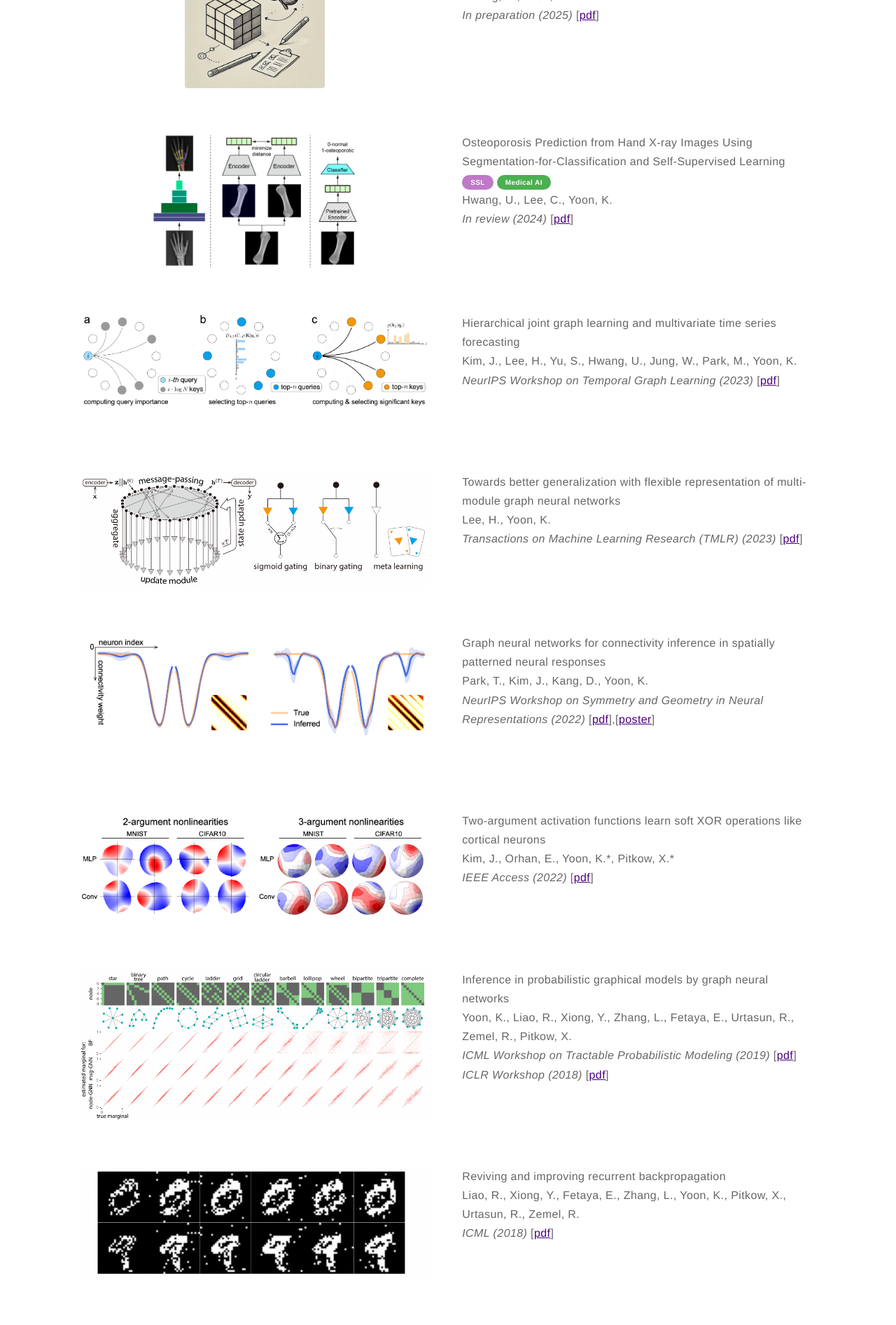
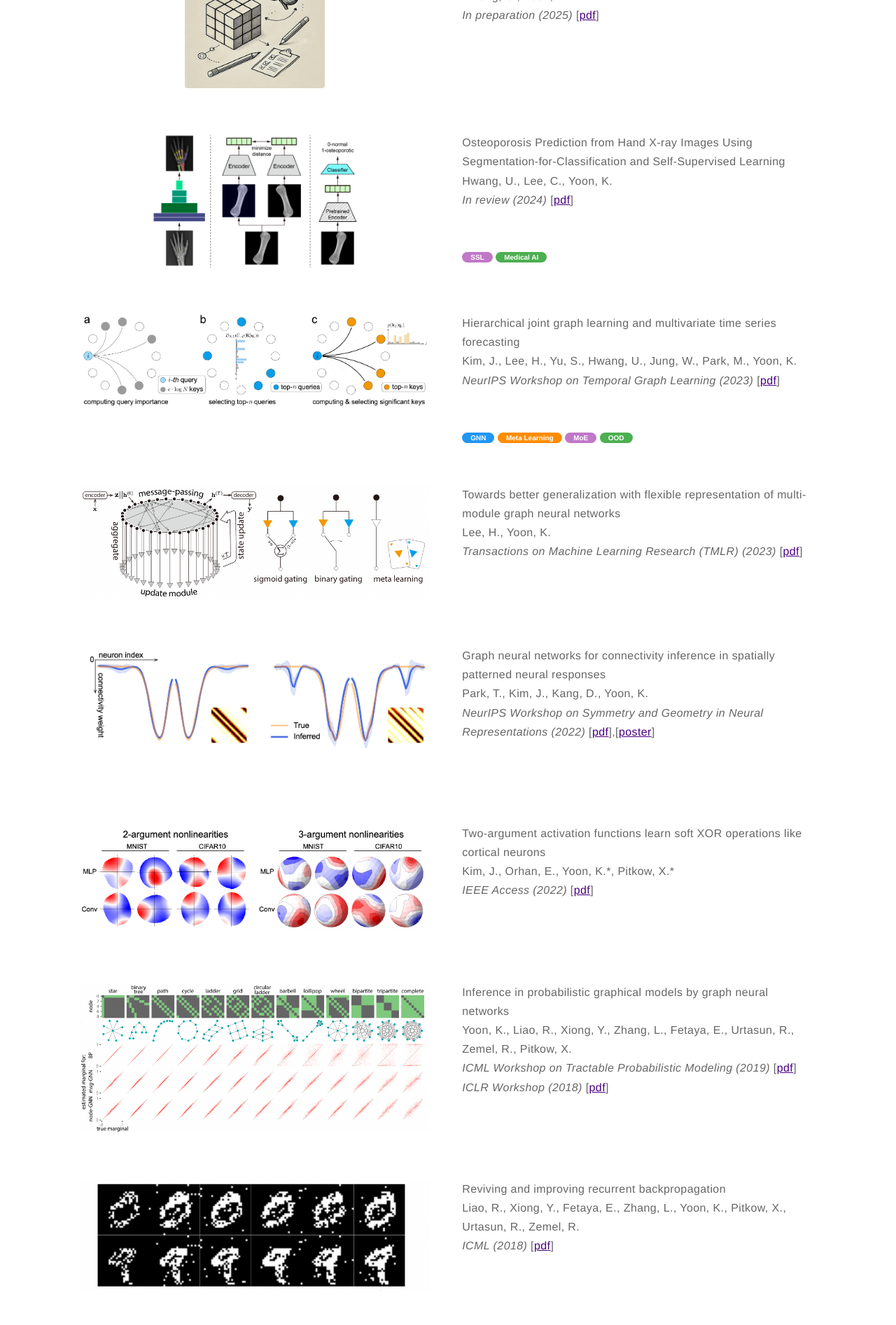
Before and after one commit to kijungyoon/kijungyoon.github.io, a Jekyll site: the page built from papers.md, in a window 1280 px wide. Shown: the part 875-2768 px from the top of the page at 70% size. Built offline with Jekyll 4.4.1, drawn with Linux system fonts in a browser that asks for light colours.

Commit message:
Update papers.md

```diff
--- a/papers.md
+++ b/papers.md
@@ -37,12 +37,12 @@ layout: page
 
     <div class="toright">
     <p><b>Osteoporosis Prediction from Hand X-ray Images Using Segmentation-for-Classification and Self-Supervised Learning</b><br>
+    Hwang, U., Lee, C., Yoon, K.<br>
+    <i>In review (2024)</i>
+    [<a href="https://arxiv.org/pdf/2412.05345">pdf</a>]</p><br>
     <span class="pill-label pill-purple">SSL</span>
     <span class="pill-label pill-green">Medical AI</span>
     <br>
-    Hwang, U., Lee, C., Yoon, K.<br>
-    <i>In review (2024)</i>
-    [<a href="https://arxiv.org/pdf/2412.05345">pdf</a>]</p><br>
     </div>
 </div>
 
@@ -56,6 +56,11 @@ layout: page
     Kim, J., Lee, H., Yu, S., Hwang, U., Jung, W., Park, M., Yoon, K.<br>
     <i>NeurIPS Workshop on Temporal Graph Learning (2023)</i>
     [<a href="https://arxiv.org/pdf/2311.12630.pdf">pdf</a>]</p><br>
+    <span class="pill-label pill-blue">GNN</span>
+    <span class="pill-label pill-dorg">Meta Learning</span>
+    <span class="pill-label pill-purple">MoE</span>
+    <span class="pill-label pill-green">OOD</span>
+    <br>
     </div>
 </div>
 
@@ -202,7 +207,7 @@ font-weight: bold;
 display: inline-block;
 }
 .pill-purple {
-background-color: #c078c8; /* purple shade */
+  background-color: #c078c8; /* purple shade */
 }
 .pill-green {
   background-color: #4CAF50; /* green shade */
@@ -210,4 +215,7 @@ background-color: #c078c8; /* purple shade */
 .pill-blue {
   background-color: #2196F3; /* blue shade */
 }
+.pill-dorg {
+  background-color: #FF8C00; /* blue shade */
+}
 </style>
```
